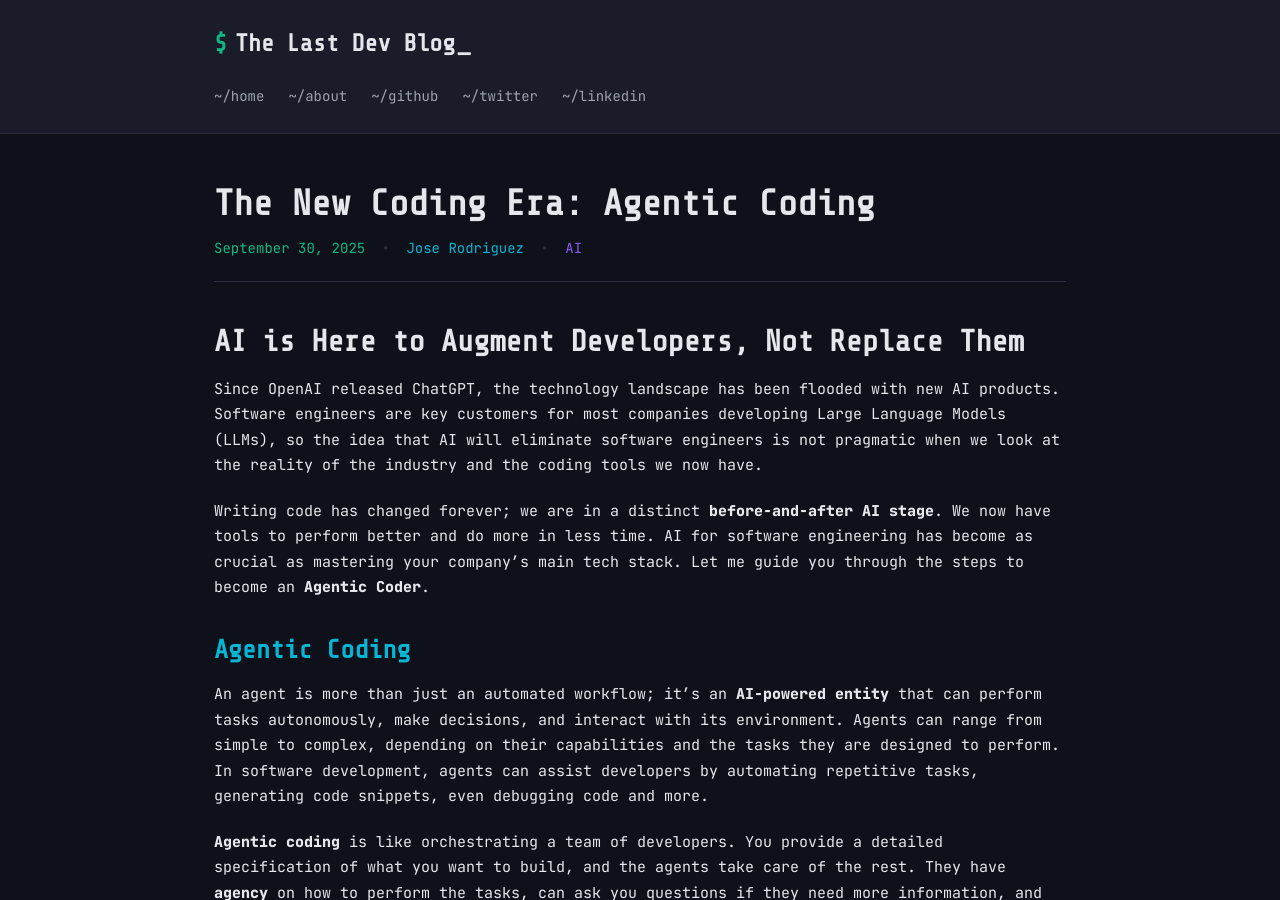
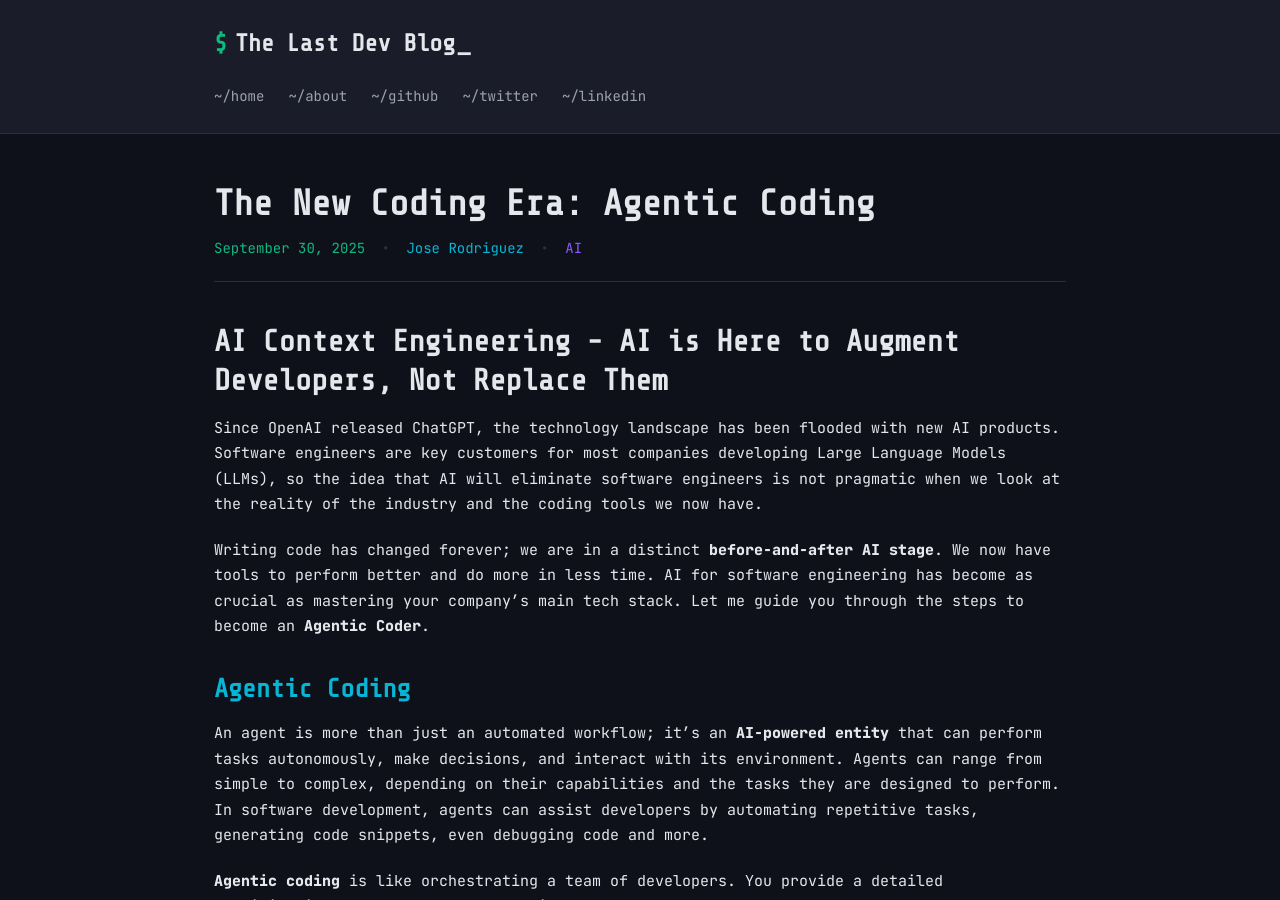
Before and after one commit to JoseFdri/the_last_dev_blog, a Jekyll site: the page built from _posts/2025-09-25-agentic-coding.md, in a window 1280 px wide and 900 px high. Built offline with Jekyll 4.4.1, drawn with Linux system fonts in a browser that asks for light colours.

Commit message:
update title

```diff
--- a/_posts/2025-09-25-agentic-coding.md
+++ b/_posts/2025-09-25-agentic-coding.md
@@ -6,7 +6,7 @@ categories: AI
 author: Jose Rodriguez
 ---
 
-# AI is Here to Augment Developers, Not Replace Them
+# AI Context Engineering - AI is Here to Augment Developers, Not Replace Them
 
 Since OpenAI released ChatGPT, the technology landscape has been flooded with new AI products. Software engineers are key customers for most companies developing Large Language Models (LLMs), so the idea that AI will eliminate software engineers is not pragmatic when we look at the reality of the industry and the coding tools we now have.
 
```
